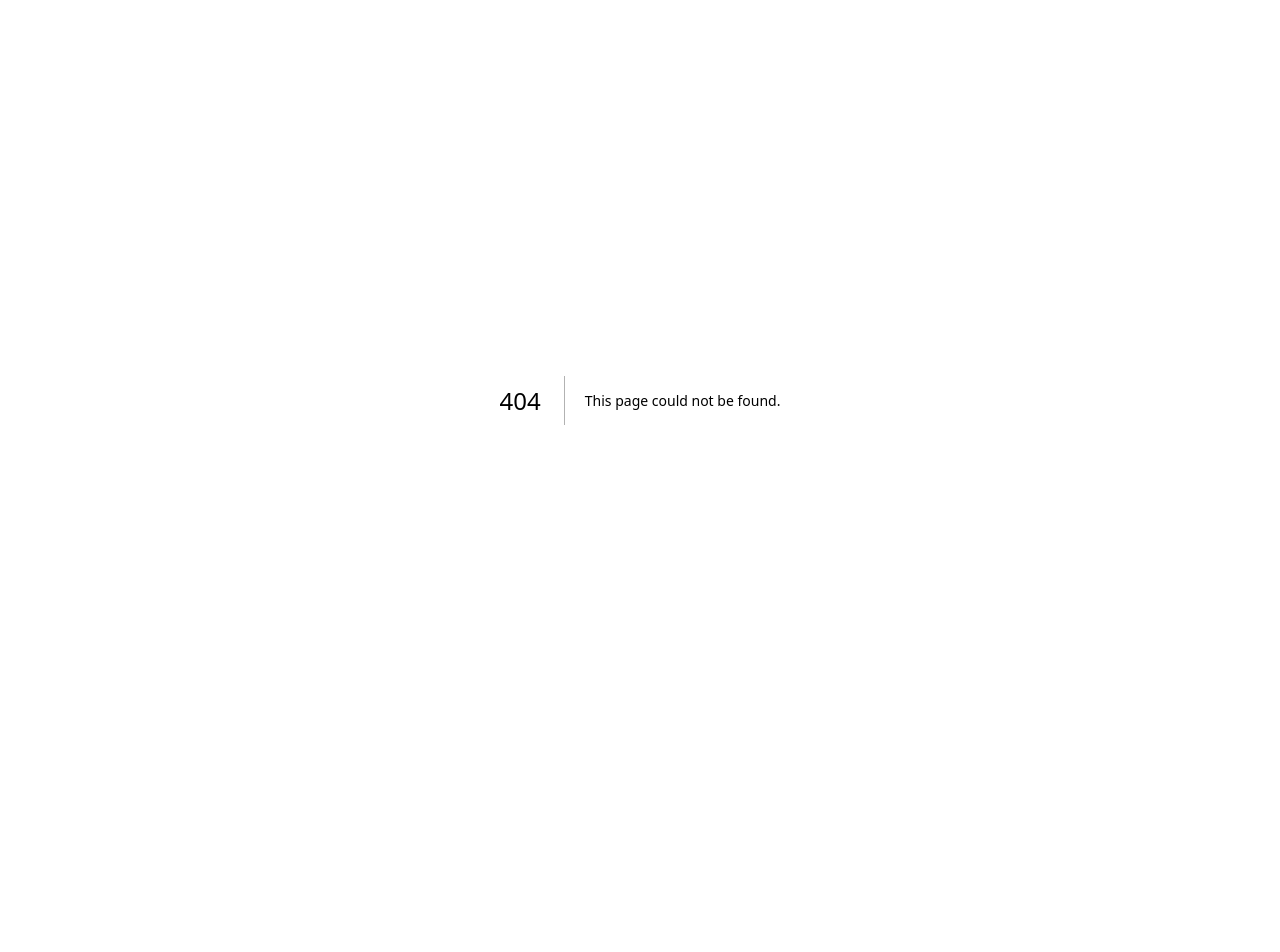
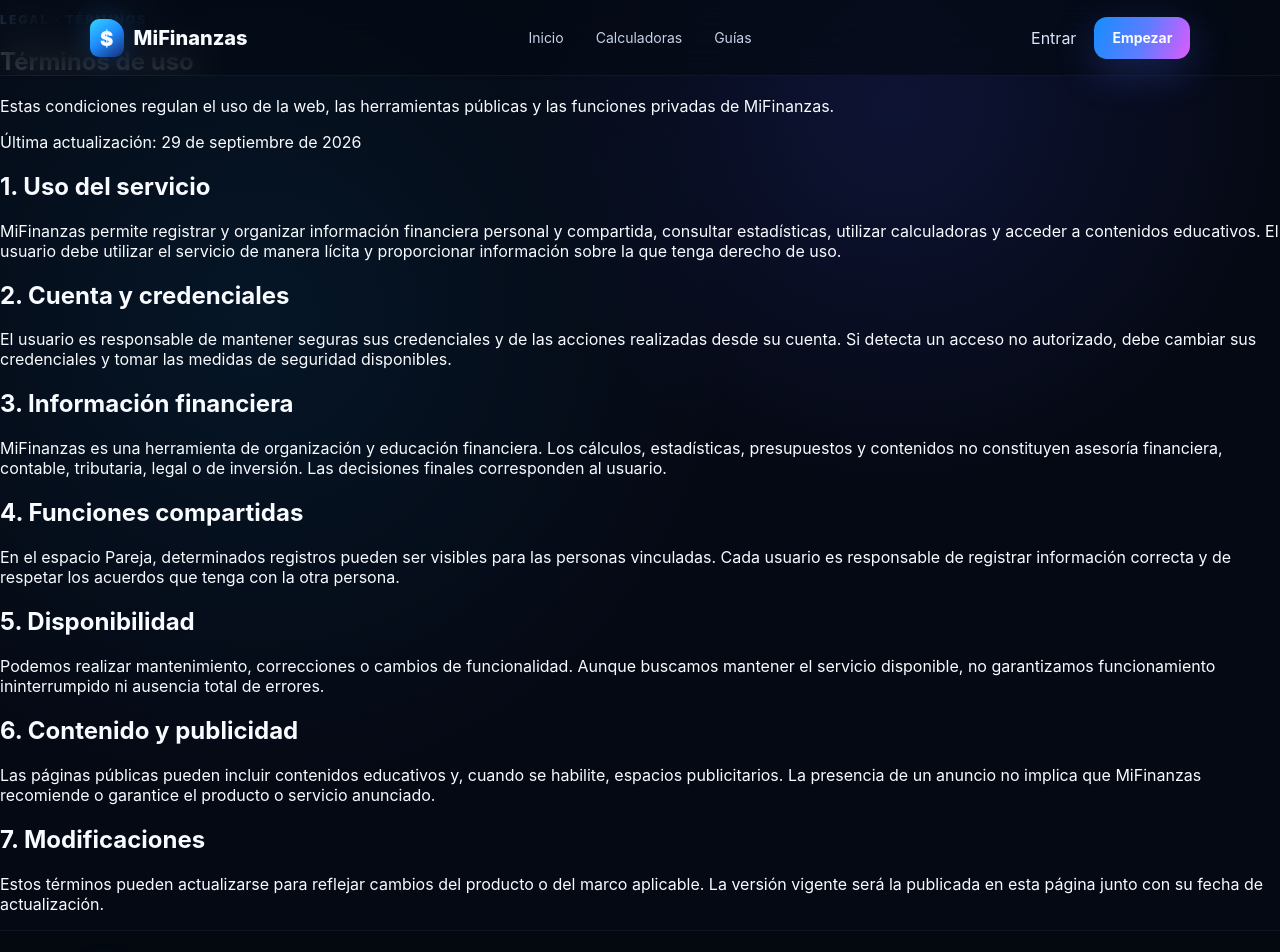
Before and after one commit to Sofonias-23/MiFinanzas, a Next.js app in the folder web/: page /terminos in a window 1280 px wide. Before the commit this address had no page. Shown: the top 952 px of the page. Before the commit the page ends 800 px from the top, so only its background shows below. Built offline with nearby package versions, Linux system fonts and the light colour scheme.

Commit message:
Crear términos de uso

```diff
--- /dev/null
+++ b/web/app/terminos/page.tsx
@@ -0,0 +1,77 @@
+import PublicLegalShell from '@/components/PublicLegalShell';
+
+export const metadata = {
+  title: 'Términos de uso | MiFinanzas',
+  description: 'Condiciones generales para utilizar MiFinanzas.',
+};
+
+export default function TerminosPage() {
+  return (
+    <PublicLegalShell
+      kicker="LEGAL · TÉRMINOS"
+      title="Términos de uso"
+      intro="Estas condiciones regulan el uso de la web, las herramientas públicas y las funciones privadas de MiFinanzas."
+    >
+      <article>
+        <h2>1. Uso del servicio</h2>
+        <p>
+          MiFinanzas permite registrar y organizar información financiera personal y compartida, consultar
+          estadísticas, utilizar calculadoras y acceder a contenidos educativos. El usuario debe utilizar el
+          servicio de manera lícita y proporcionar información sobre la que tenga derecho de uso.
+        </p>
+      </article>
+
+      <article>
+        <h2>2. Cuenta y credenciales</h2>
+        <p>
+          El usuario es responsable de mantener seguras sus credenciales y de las acciones realizadas desde su
+          cuenta. Si detecta un acceso no autorizado, debe cambiar sus credenciales y tomar las medidas de seguridad
+          disponibles.
+        </p>
+      </article>
+
+      <article>
+        <h2>3. Información financiera</h2>
+        <p>
+          MiFinanzas es una herramienta de organización y educación financiera. Los cálculos, estadísticas,
+          presupuestos y contenidos no constituyen asesoría financiera, contable, tributaria, legal o de inversión.
+          Las decisiones finales corresponden al usuario.
+        </p>
+      </article>
+
+      <article>
+        <h2>4. Funciones compartidas</h2>
+        <p>
+          En el espacio Pareja, determinados registros pueden ser visibles para las personas vinculadas. Cada
+          usuario es responsable de registrar información correcta y de respetar los acuerdos que tenga con la otra
+          persona.
+        </p>
+      </article>
+
+      <article>
+        <h2>5. Disponibilidad</h2>
+        <p>
+          Podemos realizar mantenimiento, correcciones o cambios de funcionalidad. Aunque buscamos mantener el
+          servicio disponible, no garantizamos funcionamiento ininterrumpido ni ausencia total de errores.
+        </p>
+      </article>
+
+      <article>
+        <h2>6. Contenido y publicidad</h2>
+        <p>
+          Las páginas públicas pueden incluir contenidos educativos y, cuando se habilite, espacios publicitarios.
+          La presencia de un anuncio no implica que MiFinanzas recomiende o garantice el producto o servicio
+          anunciado.
+        </p>
+      </article>
+
+      <article>
+        <h2>7. Modificaciones</h2>
+        <p>
+          Estos términos pueden actualizarse para reflejar cambios del producto o del marco aplicable. La versión
+          vigente será la publicada en esta página junto con su fecha de actualización.
+        </p>
+      </article>
+    </PublicLegalShell>
+  );
+}
```
